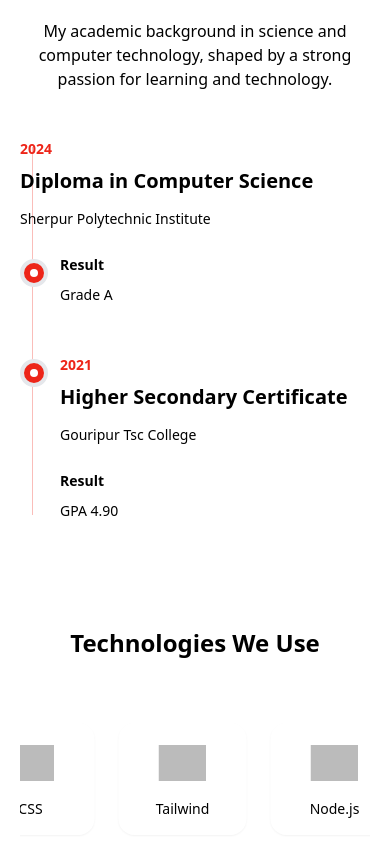
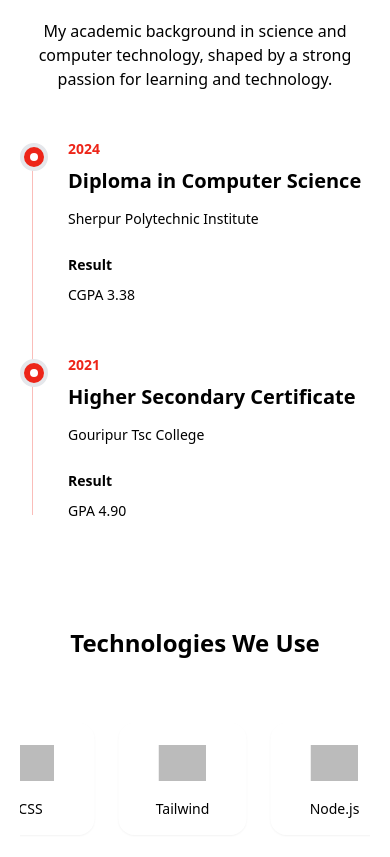
Before and after one commit to kausar017/Kausar-mia-Portfolio, a React (Vite) app: page / in a window 390 px wide. Shown: the part 4660-5517 px from the top of the page. Built offline with nearby package versions, Linux system fonts and the light colour scheme; grey boxes are pictures that could not be loaded.

Commit message:
contact section updated

```diff
--- a/src/Conponent/WebBody/ContactUs/ContactUs.jsx
+++ b/src/Conponent/WebBody/ContactUs/ContactUs.jsx
@@ -2,11 +2,33 @@ import { useState } from "react";
 import { Mail, MapPin, Phone, Send } from "lucide-react";
 
 export default function ContactUs() {
-  const [sent, setSent] = useState(false);
+  const [status, setStatus] = useState("idle");
 
-  const handleSubmit = (event) => {
+  const handleSubmit = async (event) => {
     event.preventDefault();
-    setSent(true);
+    setStatus("sending");
+
+    const form = event.currentTarget;
+    const formData = new FormData(form);
+    formData.append("_subject", "New portfolio contact message");
+    formData.append("_template", "table");
+
+    try {
+      const response = await fetch("https://formsubmit.co/ajax/mdkousarmia71@gmail.com", {
+        method: "POST",
+        headers: { Accept: "application/json" },
+        body: formData,
+      });
+
+      if (!response.ok) {
+        throw new Error("Message could not be sent");
+      }
+
+      form.reset();
+      setStatus("success");
+    } catch {
+      setStatus("error");
+    }
   };
 
   return (
@@ -37,16 +59,18 @@ export default function ContactUs() {
         </div>
 
         <form onSubmit={handleSubmit} className="rounded-xl border border-base-content/10 bg-base-100 p-5 shadow-xl sm:p-6">
+          <input type="text" name="_honey" className="hidden" tabIndex="-1" autoComplete="off" />
           <div className="grid gap-4 sm:grid-cols-2">
-            <input type="text" required placeholder="Your name" className="input input-bordered w-full" />
-            <input type="email" required placeholder="Your email" className="input input-bordered w-full" />
+            <input name="name" type="text" required placeholder="Your name" className="input input-bordered w-full" />
+            <input name="email" type="email" required placeholder="Your email" className="input input-bordered w-full" />
           </div>
-          <textarea required placeholder="Tell me about your project" className="textarea textarea-bordered mt-4 min-h-36 w-full" />
-          <button type="submit" className="btn mt-4 w-full border-none bg-[#ed2519] text-white hover:bg-[#c91d14] sm:w-auto">
+          <textarea name="message" required placeholder="Tell me about your project" className="textarea textarea-bordered mt-4 min-h-36 w-full" />
+          <button type="submit" disabled={status === "sending"} className="btn mt-4 w-full border-none bg-[#ed2519] text-white hover:bg-[#c91d14] sm:w-auto">
             <Send size={17} />
-            Send Message
+            {status === "sending" ? "Sending..." : "Send Message"}
           </button>
-          {sent && <p className="mt-3 text-sm text-[#ed2519]">Thanks! Your message is ready to send.</p>}
+          {status === "success" && <p className="mt-3 text-sm text-success">Thanks! Your message has been sent successfully.</p>}
+          {status === "error" && <p className="mt-3 text-sm text-error">Message could not be sent. Please try again or email me directly.</p>}
         </form>
       </div>
     </section>
--- a/src/Conponent/WebBody/Education/Education.jsx
+++ b/src/Conponent/WebBody/Education/Education.jsx
@@ -19,7 +19,10 @@ function Education() {
         <div className="relative mx-auto mt-12 max-w-3xl">
           <div className="absolute left-3 top-2 h-[calc(100%-1rem)] w-px bg-[#ed2519]/30 sm:left-1/2 sm:-translate-x-1/2" />
 
-          <article className="relative grid gap-6 sm:grid-cols-2 sm:gap-12">
+          <article className="relative grid gap-6 pl-12 sm:grid-cols-2 sm:gap-12 sm:pl-0">
+            <span className="absolute left-0 top-1 flex h-7 w-7 items-center justify-center rounded-full border-4 border-base-200 bg-[#ed2519] sm:left-1/2 sm:-translate-x-1/2">
+              <span className="h-2 w-2 rounded-full bg-white" />
+            </span>
             <div className="sm:text-right">
               <p className="text-sm font-semibold text-[#ed2519]">2024</p>
               <h3 className="mt-2 text-xl font-bold">
@@ -29,26 +32,23 @@ function Education() {
                 Sherpur Polytechnic Institute
               </p>
             </div>
-            <div className="relative pl-10 sm:pl-0">
-              <span className="absolute left-0 top-1 flex h-7 w-7 items-center justify-center rounded-full border-4 border-base-200 bg-[#ed2519] sm:-left-[3.45rem]">
-                <span className="h-2 w-2 rounded-full bg-white" />
-              </span>
+            <div>
               <p className="text-sm font-semibold text-base-content/60">Result</p>
-              <p className="mt-2 text-sm leading-6 text-base-content/70">Grade A</p>
+              <p className="mt-2 text-sm leading-6 text-base-content/70">CGPA 3.38</p>
             </div>
           </article>
 
-          <article className="relative mt-12 grid gap-6 sm:grid-cols-2 sm:gap-12">
-            <div className="order-2 relative pl-10 sm:order-1 sm:pl-0 sm:text-right">
+          <article className="relative mt-12 grid gap-6 pl-12 sm:grid-cols-2 sm:gap-12 sm:pl-0">
+            <span className="absolute left-0 top-1 flex h-7 w-7 items-center justify-center rounded-full border-4 border-base-200 bg-[#ed2519] sm:left-1/2 sm:-translate-x-1/2">
+              <span className="h-2 w-2 rounded-full bg-white" />
+            </span>
+            <div className="order-2 sm:order-1 sm:text-right">
               <p className="text-sm font-semibold text-base-content/60">Result</p>
               <p className="mt-2 text-sm leading-6 text-base-content/70">
                 GPA 4.90
               </p>
             </div>
-            <div className="order-1 pl-10 sm:order-2">
-              <span className="absolute left-0 top-1 flex h-7 w-7 items-center justify-center rounded-full border-4 border-base-200 bg-[#ed2519] sm:left-1/2 sm:-translate-x-1/2">
-                <span className="h-2 w-2 rounded-full bg-white" />
-              </span>
+            <div className="order-1 sm:order-2">
               <p className="text-sm font-semibold text-[#ed2519]">2021</p>
               <h3 className="mt-2 text-xl font-bold">
                 Higher Secondary Certificate
--- a/src/Conponent/WebBody/Hero/Hero.jsx
+++ b/src/Conponent/WebBody/Hero/Hero.jsx
@@ -103,7 +103,7 @@ function Hero() {
                   Hire Me
                 </a>
                 <a
-                  href="public/CV/Kausar_Mia_CV.pdf"
+                  href="public/CV/Kausar_mia_new_CV.pdf"
                   download
                   className="btn text-white bg-transparent border border-white hover:bg-[#ED2519] z-10"
                 >
```
Also changed, not shown: 2 other files (tests, documents, lock files or other folders).
